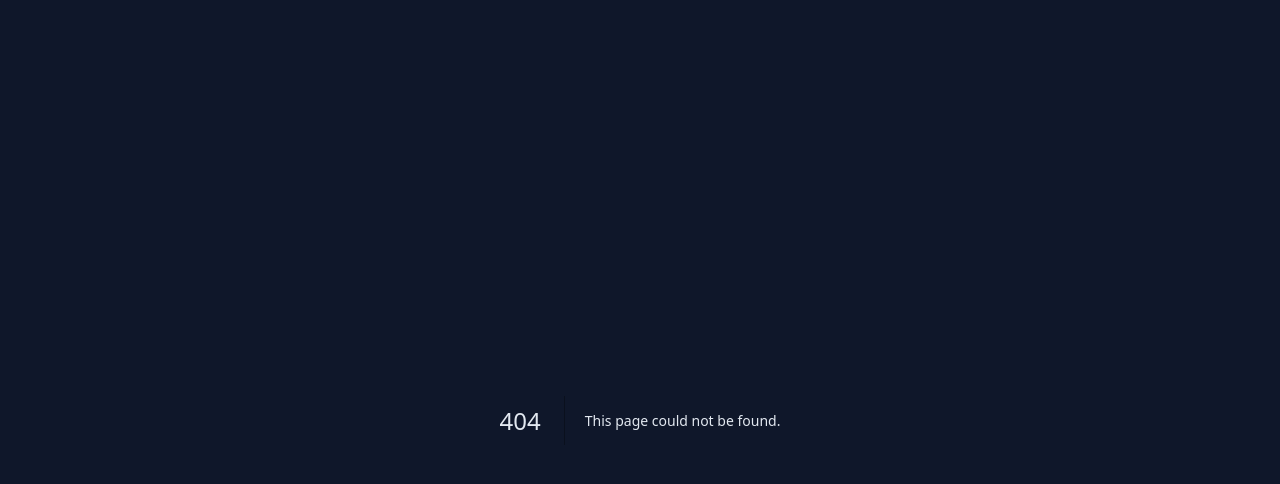
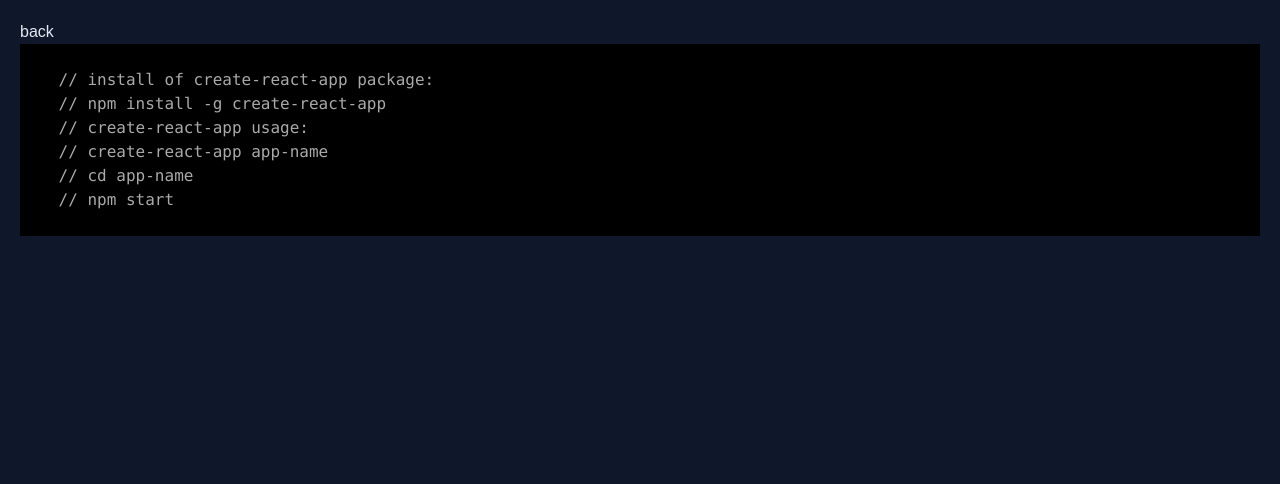
Before and after one commit to arefmaghdam/review-of-next.js14-react, a Next.js app: page /react/install in a window 1280 px wide. Before the commit this address had no page. Shown: the top 484 px of the page. Built offline with nearby package versions, Linux system fonts and the light colour scheme; a web font is replaced by a local one.

Commit message:
feat: review of react create-react-app package install and usage

```diff
--- /dev/null
+++ b/src/app/react/install/page.tsx
@@ -0,0 +1,24 @@
+import React, { FC } from "react";
+import Link from "next/link";
+import CodePreview from "../../../components/code-preview";
+
+const Install: FC = () => {
+  return (
+    <div>
+      <Link href="/">back</Link>
+      <CodePreview
+        imgURL=""
+        content={`
+    // install of create-react-app package:
+    // npm install -g create-react-app
+    // create-react-app usage:
+    // create-react-app app-name
+    // cd app-name
+    // npm start
+      `}
+      />
+    </div>
+  );
+};
+
+export default Install;
--- a/src/components/providers/react-provider.tsx
+++ b/src/components/providers/react-provider.tsx
@@ -6,6 +6,7 @@
     <div>
       <Link href="/react/introduction">introduction</Link>
       <Link href="/react/create-react-app">create react app</Link>
+      <Link href="/react/install">install</Link>
     </div>
   );
 };
```
